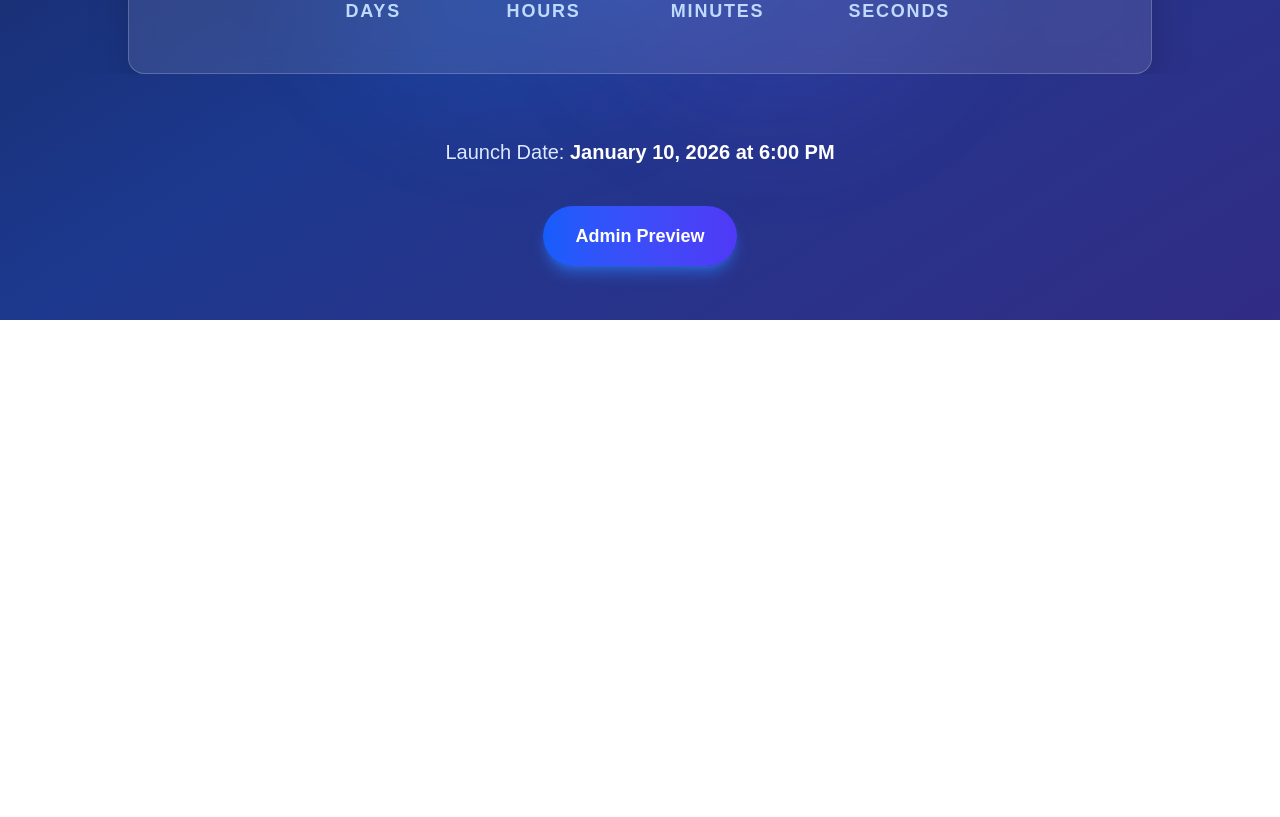
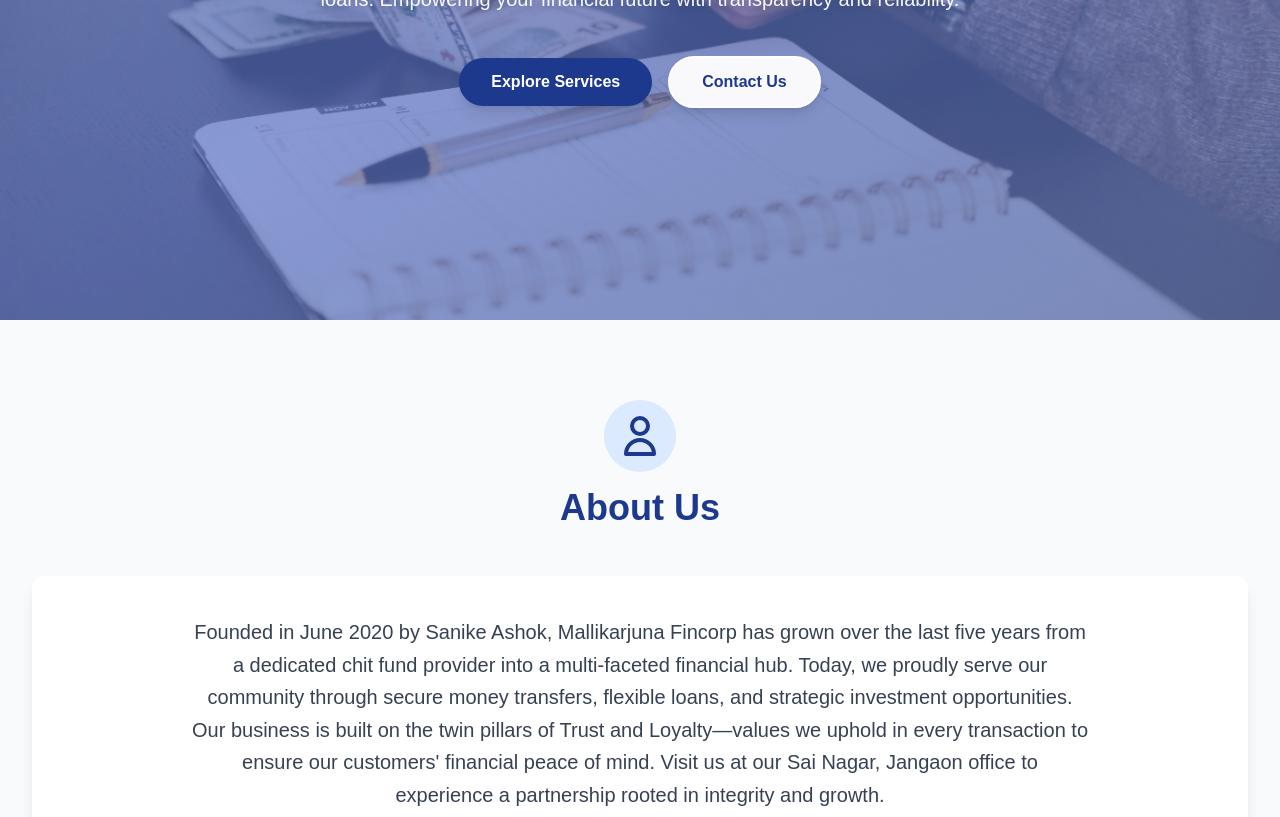
Before and after one commit to ajayAmunik/mallikarjuna_finance, a Next.js app: page / in a window 1280 px wide. Shown: the part 480-1297 px from the top of the page. Before the commit the page ends 800 px from the top, so only its background shows below. Built offline with nearby package versions, Linux system fonts and the light colour scheme.

Commit message:
added about us section

```diff
--- a/src/app/page.js
+++ b/src/app/page.js
@@ -1,5 +1,33 @@
-import Countdown from "@/components/Countdown";
+import Header from "@/components/Header";
+import Hero from "@/components/Hero";
+import AboutUs from "@/components/AboutUs";
+import ServicesOverview from "@/components/ServicesOverview";
+import ChitFunds from "@/components/ChitFunds";
+import MoneyTransfers from "@/components/MoneyTransfers";
+import Investments from "@/components/Investments";
+import Loans from "@/components/Loans";
+import Contact from "@/components/Contact";
+import Footer from "@/components/Footer";
+import ScrollToTop from "@/components/ScrollToTop";
 
 export default function Home() {
-  return <Countdown />;
+  return (
+    <div className="min-h-screen bg-white">
+      <Header />
+      <main>
+        <Hero />
+        <AboutUs />
+        <ServicesOverview />
+        <div id="services">
+          <ChitFunds />
+          <MoneyTransfers />
+          <Investments />
+          <Loans />
+        </div>
+        <Contact />
+      </main>
+      <Footer />
+      <ScrollToTop />
+    </div>
+  );
 }
--- /dev/null
+++ b/src/components/AboutUs.js
@@ -0,0 +1,56 @@
+"use client";
+
+export default function AboutUs() {
+  return (
+    <section
+      id="about"
+      className="py-12 sm:py-16 lg:py-20 px-4 sm:px-6 lg:px-8 bg-gray-50"
+    >
+      <div className="max-w-7xl mx-auto">
+        {/* Section Header */}
+        <div
+          data-aos="fade-up"
+          className="flex flex-col items-center gap-4 mb-8 sm:mb-12"
+        >
+          <div className="p-3 bg-blue-100 rounded-full">
+            <svg
+              className="w-10 h-10 sm:w-12 sm:h-12 text-blue-900"
+              fill="none"
+              stroke="currentColor"
+              viewBox="0 0 24 24"
+            >
+              <path
+                strokeLinecap="round"
+                strokeLinejoin="round"
+                strokeWidth={2}
+                d="M16 7a4 4 0 11-8 0 4 4 0 018 0zM12 14a7 7 0 00-7 7h14a7 7 0 00-7-7z"
+              />
+            </svg>
+          </div>
+          <h2 className="text-2xl sm:text-3xl lg:text-4xl font-bold text-blue-900 text-center">
+            About Us
+          </h2>
+        </div>
+
+        {/* Single Content Section */}
+        <div
+          data-aos="fade-up"
+          data-aos-delay="100"
+          className="bg-white rounded-xl shadow-lg p-6 sm:p-8 lg:p-10"
+        >
+          <p className="text-gray-700 leading-relaxed text-base sm:text-lg lg:text-xl text-center max-w-4xl mx-auto">
+            Founded in June 2020 by Sanike Ashok, Mallikarjuna Fincorp has grown
+            over the last five years from a dedicated chit fund provider into a
+            multi-faceted financial hub. Today, we proudly serve our community
+            through secure money transfers, flexible loans, and strategic
+            investment opportunities. Our business is built on the twin pillars
+            of Trust and Loyalty—values we uphold in every transaction to ensure
+            our customers' financial peace of mind. Visit us at our Sai Nagar,
+            Jangaon office to experience a partnership rooted in integrity and
+            growth.
+          </p>
+        </div>
+      </div>
+    </section>
+  );
+}
```
